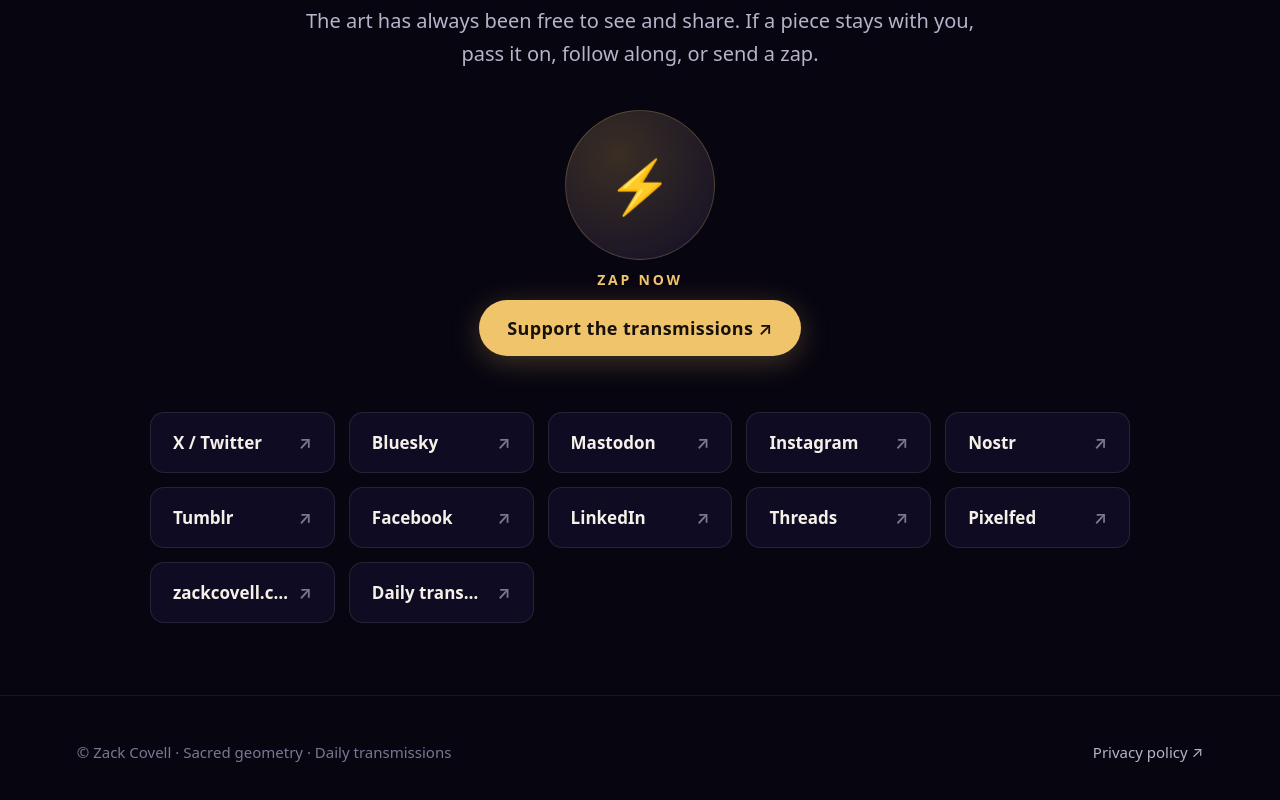
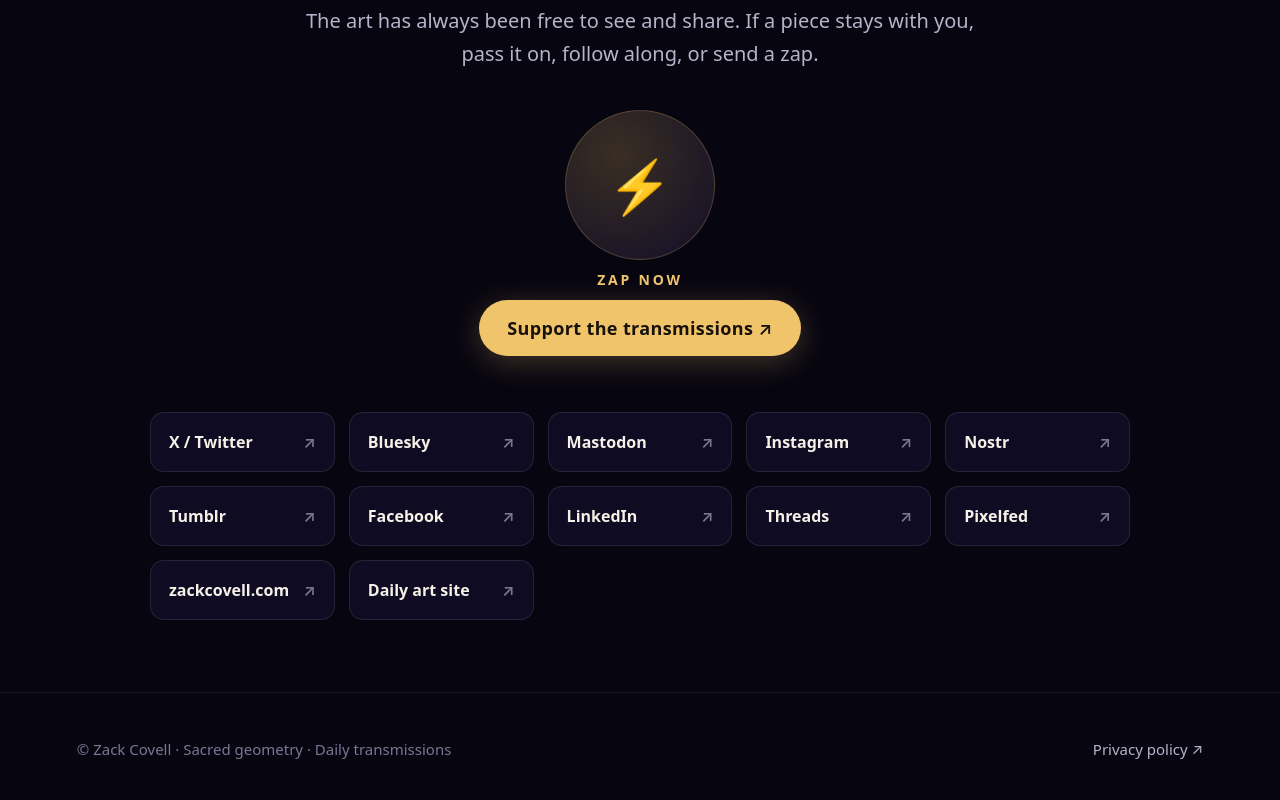
Before and after one commit to SilverLenZ/zack-art, a plain HTML site: page index.html in a window 1280 px wide. Shown: the part 4859-5659 px from the top of the page. Drawn offline with Linux system fonts and the light colour scheme; no server answers.

Commit message:
Update social link text and adjust styles

```diff
--- a/index.html
+++ b/index.html
@@ -160,8 +160,8 @@ h2{font:clamp(34px,4.6vw,58px)/1.12 var(--serif);font-weight:600;margin:0 0 18px
 .zap-btn:hover{transform:rotate(-8deg) scale(1.06);box-shadow:0 0 60px rgba(240,196,107,.35)}
 .zap-btn small{position:absolute;margin-top:190px;font:600 14px var(--sans);letter-spacing:.2em;color:var(--gold);text-transform:uppercase}
 .socials{display:grid;grid-template-columns:repeat(auto-fit,minmax(180px,1fr));gap:14px;max-width:980px;margin:56px auto 0}
-.soc{display:flex;align-items:center;justify-content:space-between;gap:10px;padding:18px 22px;border-radius:14px;
-  border:1px solid rgba(245,241,232,.1);background:var(--panel);text-decoration:none;font:600 17px var(--sans);
+.soc{display:flex;align-items:center;justify-content:space-between;gap:10px;padding:18px 18px;border-radius:14px;
+  border:1px solid rgba(245,241,232,.1);background:var(--panel);text-decoration:none;font:600 16px var(--sans);
   transition:border-color .2s,transform .2s;min-width:0}
 .soc span:first-child{min-width:0;overflow:hidden;text-overflow:ellipsis;white-space:nowrap}
 .soc span:last-child{flex:none}
@@ -303,7 +303,7 @@ footer a:hover{color:var(--gold)}
         <a class="soc" href="https://www.threads.com/@zacovell" target="_blank" rel="noopener noreferrer"><span>Threads</span><span>↗</span></a>
         <a class="soc" href="https://pixelfed.social/silverlenz" target="_blank" rel="noopener noreferrer"><span>Pixelfed</span><span>↗</span></a>
         <a class="soc" href="http://zackcovell.com/" target="_blank" rel="noopener noreferrer"><span>zackcovell.com</span><span>↗</span></a>
-        <a class="soc" href="https://silverlenz.github.io/daily-art/" target="_blank" rel="noopener noreferrer"><span>Daily transmissions</span><span>↗</span></a>
+        <a class="soc" href="https://silverlenz.github.io/daily-art/" target="_blank" rel="noopener noreferrer"><span>Daily art site</span><span>↗</span></a>
       </nav>
     </div>
   </section>
```
